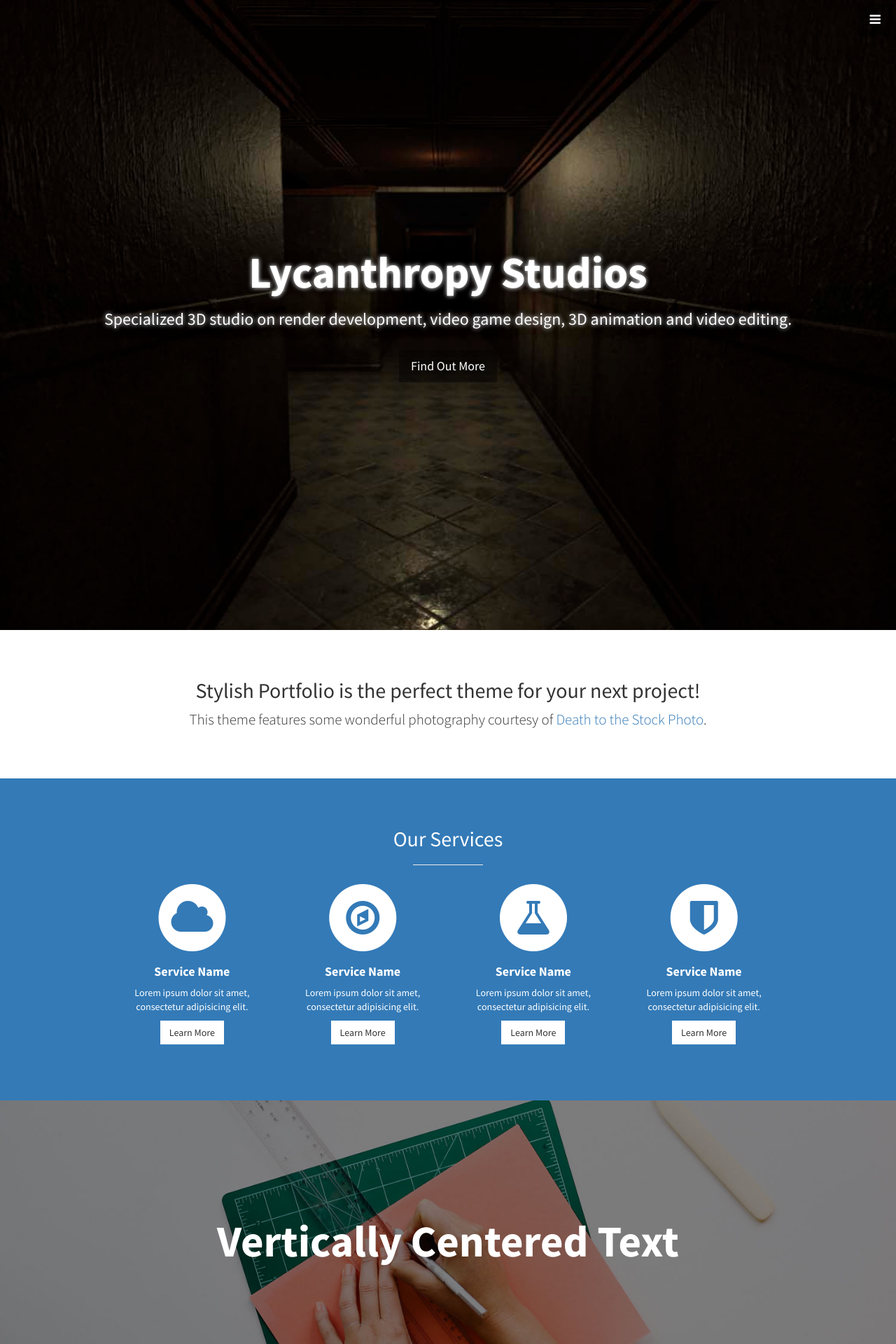
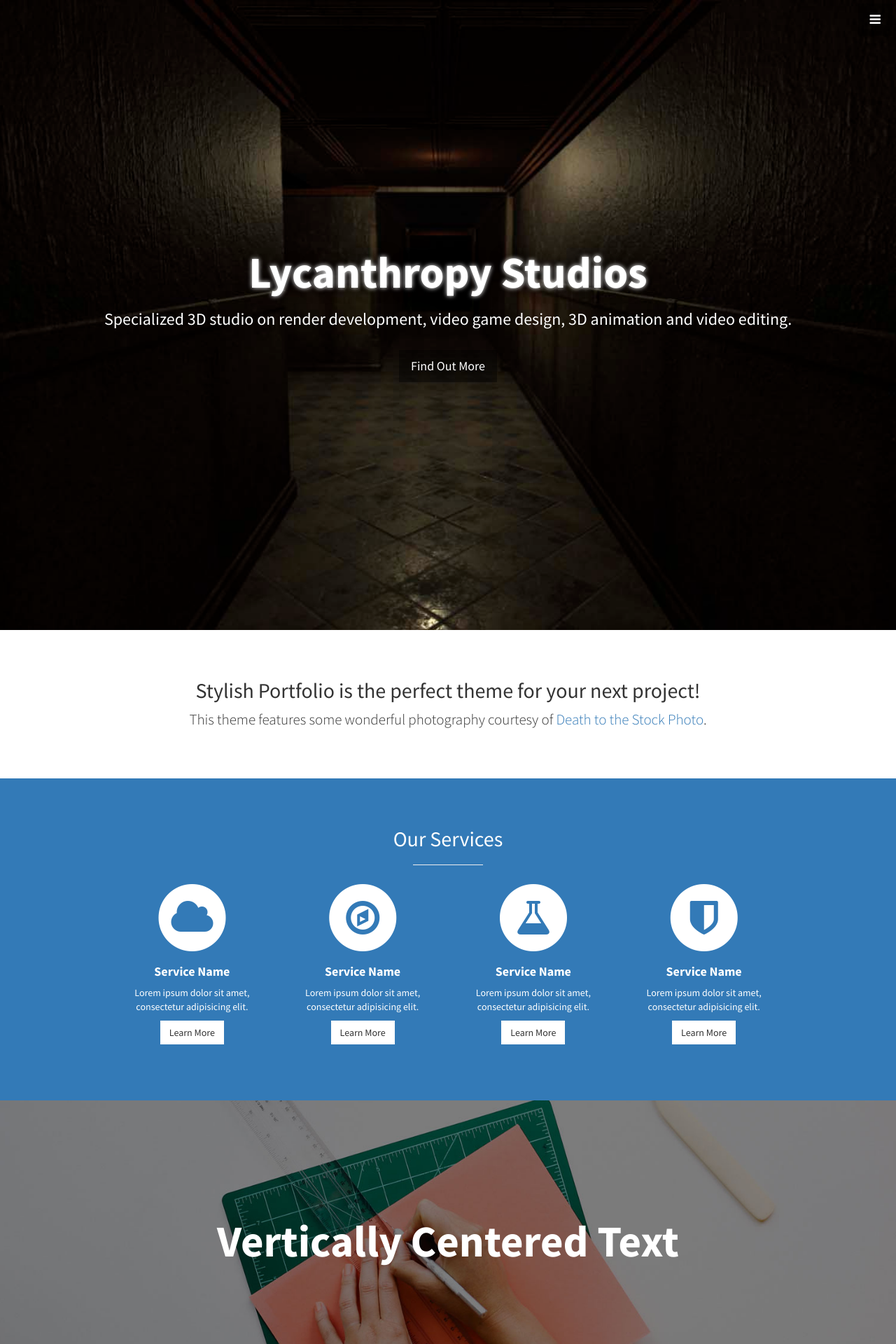
Before and after one commit to lycanthropystudios/index, a Jekyll site: the page built from index.html, in a window 1280 px wide. Shown: the top 1920 px of the page at 70% size. Built offline with Jekyll 4.4.1, drawn with Linux system fonts in a browser that asks for light colours.

Commit message:
Update header.html

```diff
--- a/_includes/header.html
+++ b/_includes/header.html
@@ -1,8 +1,8 @@
 <header id="top" class="header">
   <div class="text-vertical-center">
     <h1 style="text-shadow: 0 0 6px rgba(255,255,255,1), 0 0 20px rgb(0, 0, 0);color: white;">Lycanthropy Studios</h1>
-    <h3 style="text-shadow: 0 0 6px rgba(255,255,255,1), 0 0 20px rgb(0, 0, 0);color: white;">Specialized 3D studio on render development, video game design, 3D animation and video editing.</h3>
+    <h3 style="color: white;">Specialized 3D studio on render development, video game design, 3D animation and video editing.</h3>
     <br>
-    <a href="#about" class="btn btn-dark btn-lg">Find Out More</a>
+    <a href="#about" class="btn btn-dark btn-lg" style = box-shadow: 0px 0px 9px #ffffff80; text-shadow: 0 0 5px rgba(255,255,255,1), 0 0 20px rgb(0, 0, 0);>Find Out More</a>
   </div>
 </header>
```
